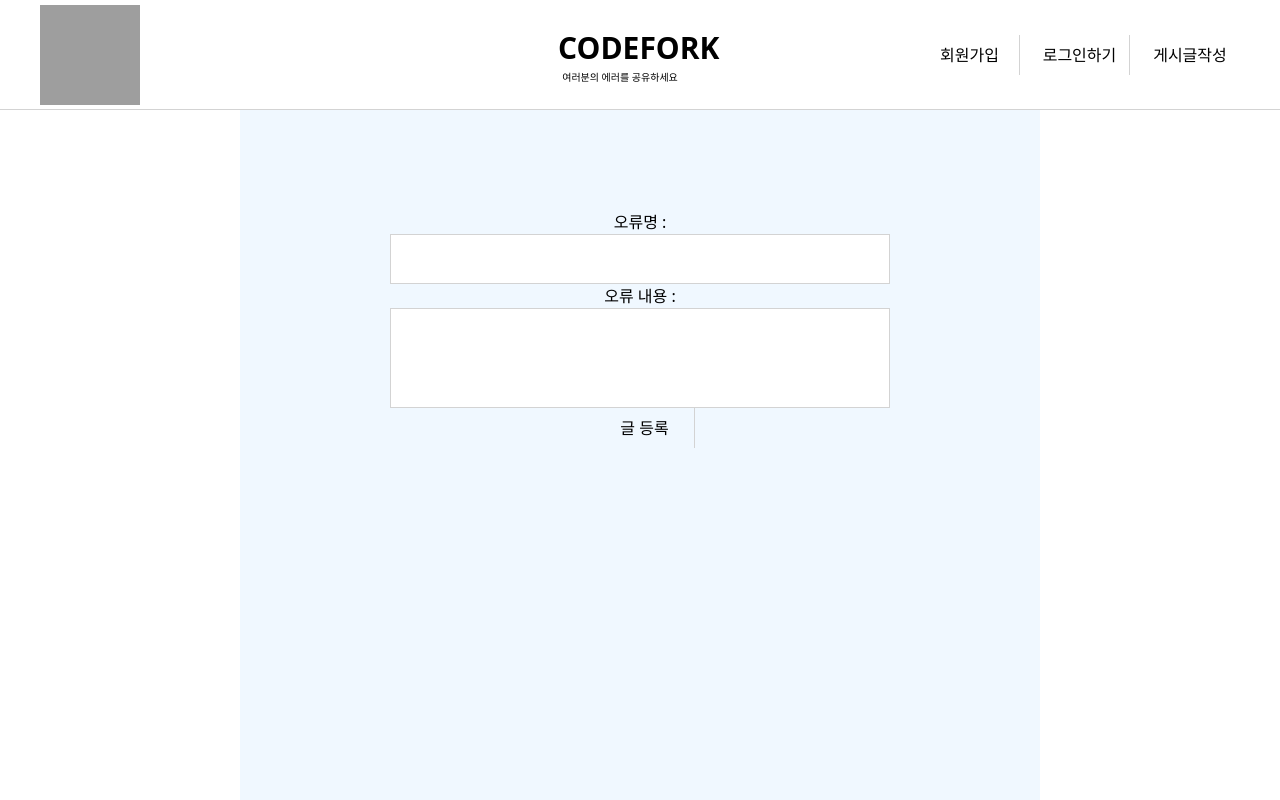
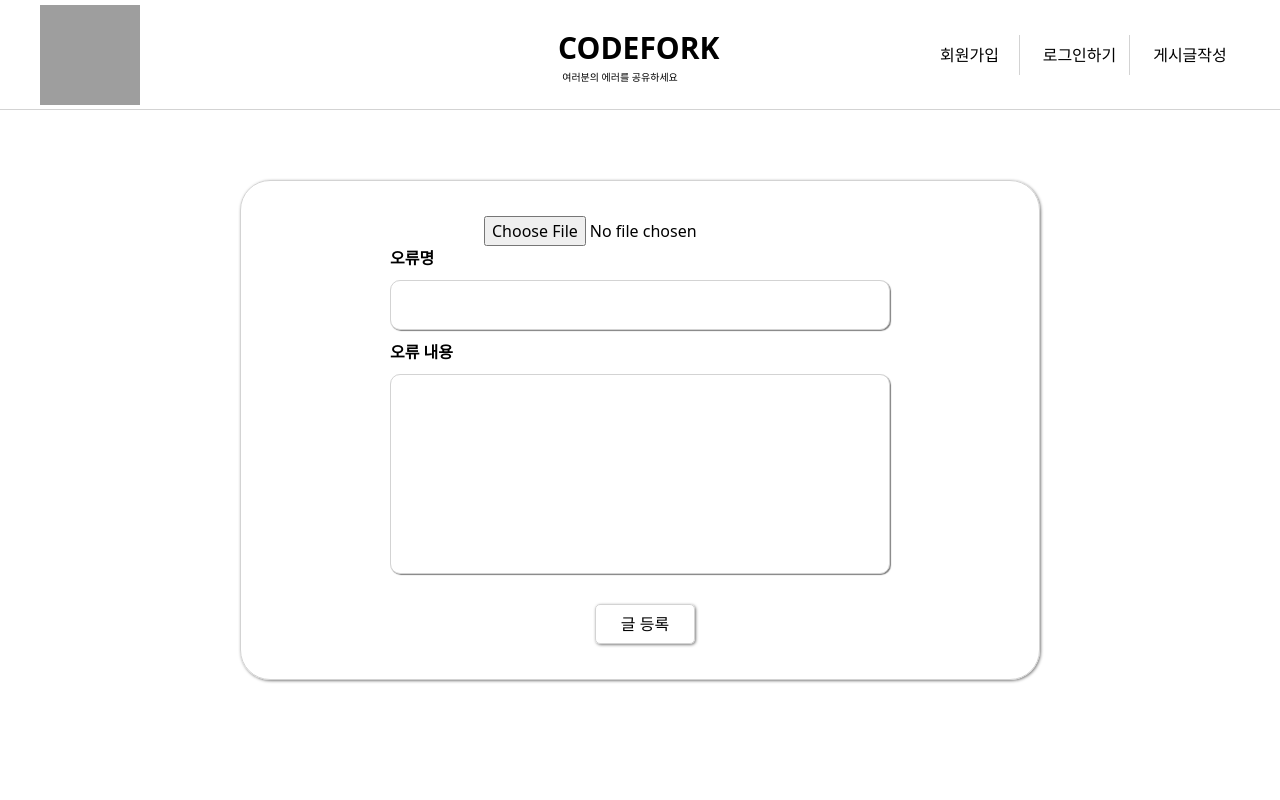
Before and after one commit to talli0505/6week_mini_front, a React (Create React App) app in the folder frontend/: page /form in a window 1280 px wide. Shown: the top 800 px of the page. Built offline with nearby package versions, Linux system fonts and the light colour scheme; grey boxes are pictures that could not be loaded.

Commit message:
css 그만!

```diff
--- a/frontend/src/components/common/Layout.jsx
+++ b/frontend/src/components/common/Layout.jsx
@@ -17,5 +17,5 @@ export default Layout;
 const LayoutLine = styled.div`
   padding-top: 110px;
   width: 100%;
-  height: auto;
+  height: 100%;
 `;
--- a/frontend/src/components/common/LoginLayout.jsx
+++ b/frontend/src/components/common/LoginLayout.jsx
@@ -7,15 +7,20 @@ const LoginLayout = ({ children }) => {
 export default LoginLayout;
 
 const LoginLayoutLine = styled.div`
-  width: 800px;
-  height: 700px;
-
-  border: 1px solid lightgrey;
-  border-radius: 20px;
-  margin: 100px auto;
-
   display: flex;
   flex-direction: column;
   align-items: center;
   justify-content: center;
+
+  max-width: 800px;
+  width: 100%;
+  height: 500px;
+
+  margin: 70px auto 0 auto;
+
+  /* background-color: aliceblue; */
+  box-shadow: 1px 1px 3px rgba(0, 0, 0, 0.5);
+
+  border-radius: 30px;
+  border: 1px solid lightgray;
 `;
--- a/frontend/src/pages/Form.jsx
+++ b/frontend/src/pages/Form.jsx
@@ -4,13 +4,17 @@ import { useDispatch } from "react-redux";
 import Layout from "../components/common/Layout";
 import { useNavigate } from "react-router-dom";
 import styled from "styled-components";
-import Button from "../components/common/Button";
+import { ButtonBox } from "../components/common/Button";
+import LoginLayout from "../components/common/LoginLayout";
 
 const Form = () => {
   const dispatch = useDispatch();
   const navigate = useNavigate();
+
+  const fileRef = useRef();
   const titleRef = useRef();
   const contentRef = useRef();
+
   const onClickHandler = () => {
     const detailBody = {
       title: titleRef.current.value,
@@ -21,44 +25,34 @@ const Form = () => {
 
   return (
     <Layout>
-      <FormBox>
-        <div>오류명 : </div>
+      <LoginLayout>
+        <input type="file" ref={fileRef} />
+        <Label>오류명</Label>
         <TitleInput type="text" ref={titleRef} />
-        <div>오류 내용 : </div>
-        <ContentsInput type="text" ref={contentRef} />{" "}
-        <Button
+        <Label>오류 내용</Label>
+        <ContentsInput type="texArea" ref={contentRef} />{" "}
+        <FormButton
           onClick={() => {
             onClickHandler();
             navigate("/");
           }}
         >
           글 등록
-        </Button>
-      </FormBox>
+        </FormButton>
+      </LoginLayout>
     </Layout>
   );
 };
 
-const FormBox = styled.div`
-  display: flex;
-  flex-direction: column;
-  align-items: center;
-
-  max-width: 800px;
-  width: 100%;
-  height: 900px;
-
-  margin: 0 auto;
-  padding-top: 100px;
-
-  background-color: aliceblue;
-`;
-
 const ContentsInput = styled.input`
   width: 500px;
-  height: 100px;
+  height: 200px;
 
   border: 1px solid lightgray;
+  border-radius: 10px;
+
+  margin-bottom: 10px;
+  box-shadow: 1px 1px 1px rgba(0, 0, 0, 0.5);
 `;
 
 const TitleInput = styled.input`
@@ -66,5 +60,27 @@ const TitleInput = styled.input`
   height: 50px;
 
   border: 1px solid lightgray;
+  border-radius: 10px;
+
+  margin-bottom: 10px;
+  box-shadow: 1px 1px 1px rgba(0, 0, 0, 0.5);
+`;
+
+const Label = styled.div`
+  width: 500px;
+  text-align: start;
+
+  margin-bottom: 10px;
+
+  font-weight: 600;
+`;
+
+const FormButton = styled(ButtonBox)`
+  border: 1px solid lightgray;
+  border-radius: 5px;
+
+  margin-top: 20px;
+
+  box-shadow: 1px 1px 3px rgba(0, 0, 0, 0.5);
 `;
 export default Form;
--- a/frontend/src/pages/Login.jsx
+++ b/frontend/src/pages/Login.jsx
@@ -1,8 +1,7 @@
 import React, { useRef } from "react";
-import styled from "styled-components";
 import LoginLayout from "../components/common/LoginLayout";
 
-//import { LockClosedIcon } from "@heroicons/react/20/solid";
+import { LockClosedIcon } from "@heroicons/react/20/solid";
 import { useNavigate } from "react-router-dom";
 import { useDispatch } from "react-redux";
 import { __postLogin } from "../redux/modules/LoginSlice";
@@ -64,7 +63,7 @@ const Login = () => {
           <div className="text-sm">
             <a
               href="/signup"
-              className="font-medium text-violet-300 w-4 hover:text-violet-500"
+              className="font-medium text-gray-300 w-4 hover:text-violet-500"
             >
               아직 회원이 아니신가요?
             </a>
@@ -78,13 +77,13 @@ const Login = () => {
               onLoginHandler();
               navigate("/");
             }}
-            className="group relative flex w-full justify-center rounded-md border border-transparent bg-violet-300 py-2 px-4 text-sm font-medium text-white hover:bg-violet-700 focus:outline-none focus:ring-2 focus:ring-indigo-500 focus:ring-offset-2"
+            className="group relative flex w-full justify-center rounded-md border border-transparent bg-gray-400 py-2 px-4 text-sm font-medium text-white hover:bg-gray-700 focus:outline-none focus:ring-2 focus:ring-gray-500 focus:ring-offset-2"
           >
             <span className="absolute inset-y-0 left-0 flex items-center pl-3">
-              {/* <LockClosedIcon
-                className="h-5 w-5 text-violet-500 group-hover:text-violet-400"
+              <LockClosedIcon
+                className="h-5 w-5 text-gray-500 group-hover:text-gray-400"
                 aria-hidden="true"
-              /> */}
+              />
             </span>
             로그인
           </button>
--- a/frontend/src/pages/SignUp.jsx
+++ b/frontend/src/pages/SignUp.jsx
@@ -2,6 +2,7 @@ import React, { useRef } from "react";
 import LoginLayout from "../components/common/LoginLayout";
 import { useDispatch } from "react-redux";
 import { __postSignup } from "../redux/modules/signUpSlice";
+import { LockClosedIcon } from "@heroicons/react/20/solid";
 
 const SignUp = () => {
   const dispatch = useDispatch();
@@ -105,7 +106,7 @@ const SignUp = () => {
           <div className="text-sm">
             <a
               href="/"
-              className="font-medium text-violet-300 w-4hover:text-violet-500"
+              className="font-medium text-gray-300 w-4hover:text-gray-500"
             >
               메인페이지로 돌아가기
             </a>
@@ -117,13 +118,13 @@ const SignUp = () => {
             onClick={() => {
               onSignUpHandler();
             }}
-            className="group relative flex w-full justify-center rounded-md border border-transparent bg-violet-300 py-2 px-4 text-sm font-medium text-white hover:bg-violet-700 focus:outline-none focus:ring-2 focus:ring-indigo-500 focus:ring-offset-2"
+            className="group relative flex w-full justify-center rounded-md border border-transparent bg-gray-300 py-2 px-4 text-sm font-medium text-white hover:bg-gray-700 focus:outline-none focus:ring-2 focus:ring-indigo-500 focus:ring-offset-2"
           >
             <span className="absolute inset-y-0 left-0 flex items-center pl-3">
-              {/* <LockClosedIcon
-                className="h-5 w-5 text-violet-500 group-hover:text-violet-400"
+              <LockClosedIcon
+                className="h-5 w-5 text-gray-500 group-hover:text-gray-400"
                 aria-hidden="true"
-              /> */}
+              />
             </span>
             회원 가입
           </button>
```
